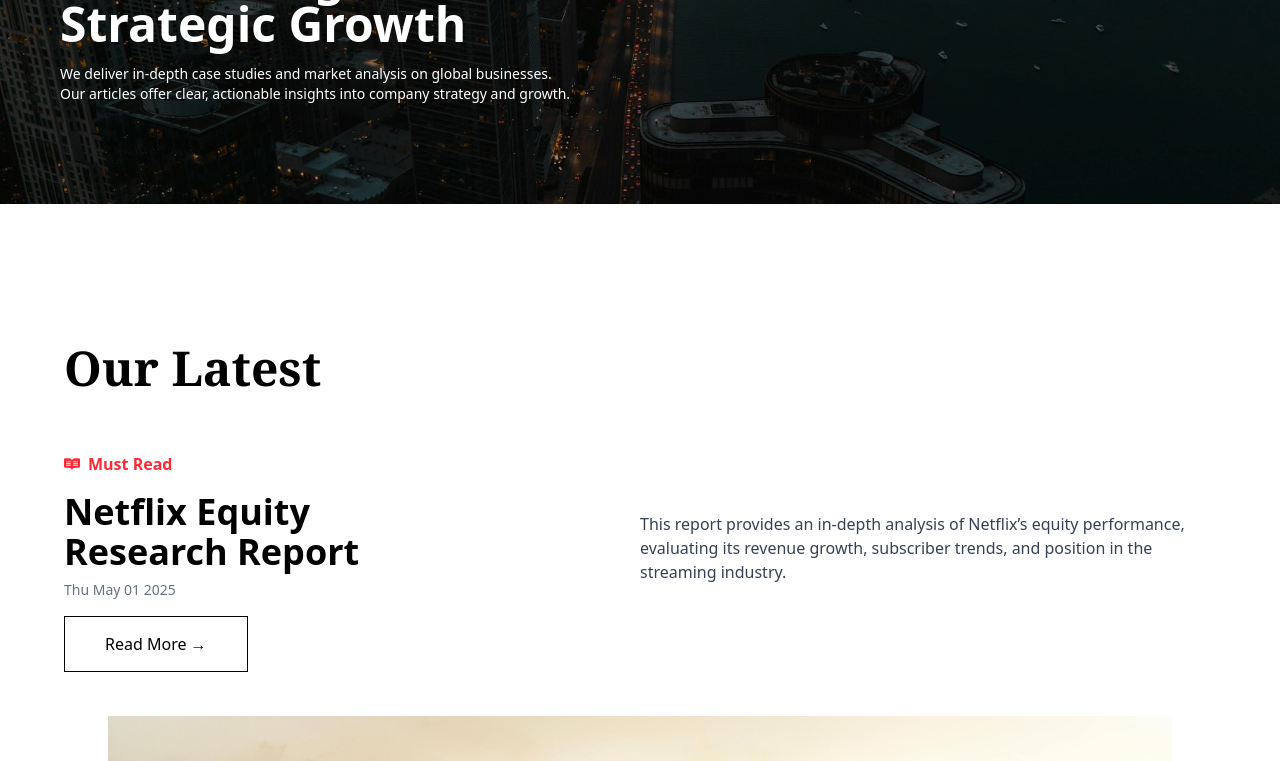
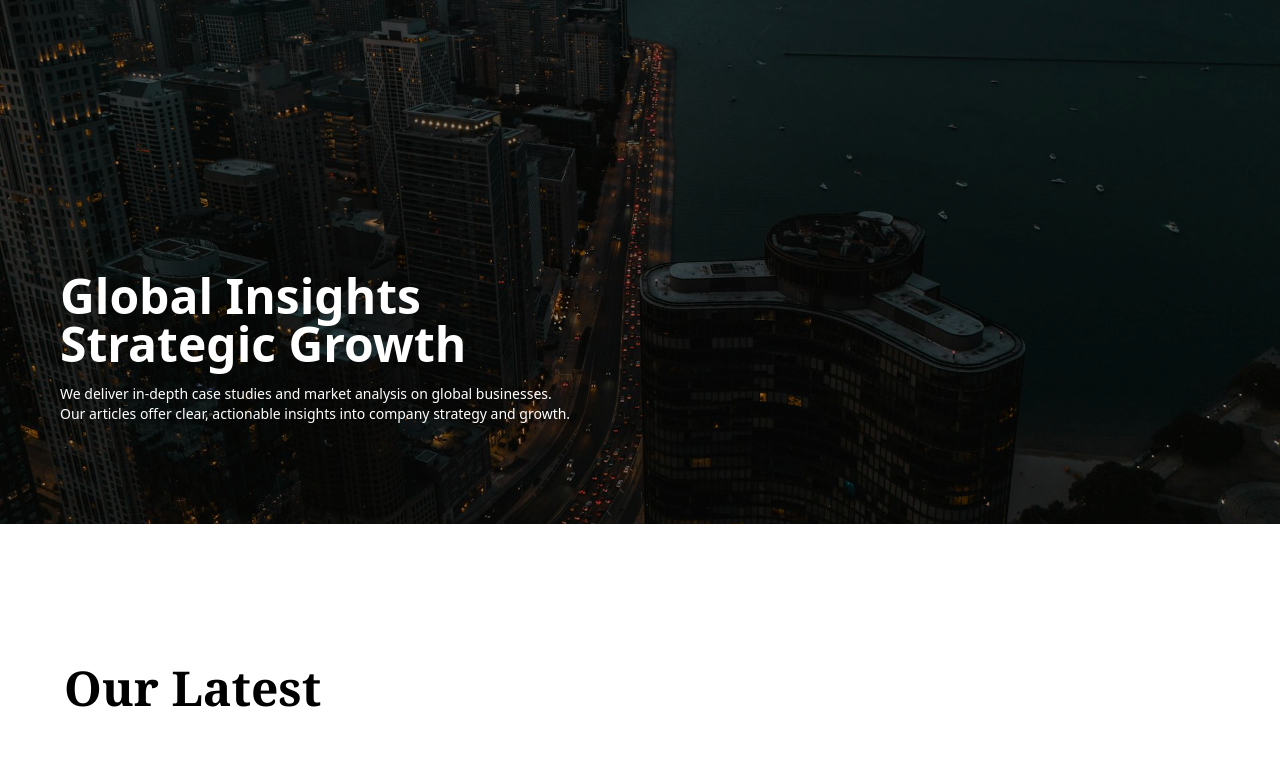
Before and after one commit to Kk120306/PMI, a React (Vite) app: page / in a window 1280 px wide. Shown: the part 300-1061 px from the top of the page. Built offline with nearby package versions, Linux system fonts and the light colour scheme.

Commit message:
small tweaks

```diff
--- a/src/components/Navbar/Navbar.jsx
+++ b/src/components/Navbar/Navbar.jsx
@@ -13,7 +13,7 @@
         { name: 'Contact', path: '/contact' },
     ];
 
-    const linkClasses = 'hover:underline text-sm';
+    const linkClasses = 'relative text-sm after:content-[""] after:absolute after:-bottom-1 after:left-0 after:w-0 after:h-[2px] after:bg-sky-500 hover:after:w-full';
 
     return (
         <nav className="bg-black text-white p-4 pr-6">
@@ -44,7 +44,7 @@
                         <li key={item.name}>
                             <Link
                                 to={item.path}
-                                className={linkClasses}
+                                className="text-sm hover:underline"
                                 onClick={() => setIsOpen(false)}
                             >
                                 {item.name}
--- a/src/components/Pages/HomePage.jsx
+++ b/src/components/Pages/HomePage.jsx
@@ -7,10 +7,10 @@
 
 const HomePage = () => {
     return (
-        <div className="text-white ">
+        <div className="text-white mb-10">
 
             <div
-                className="relative h-[50vh] bg-cover bg-center flex items-end md:p-12 p-7 lg:p-15 pb-0 justify-between gap-5"
+                className="relative h-[90vh] bg-cover bg-center flex items-end md:p-12 p-7 lg:p-15 pb-0 justify-between gap-5"
                 style={{ backgroundImage: `url(${HomeBg})` }}
             >
                 <div className="absolute inset-0 bg-black/40"></div>
@@ -28,7 +28,7 @@
 
             </div>
 
-            <div className="md:p-12 p-7 lg:p-15 text-black mt-20 flex flex-col items-center justify-center gap-8 md:gap-15">
+            <div className="md:p-12 p-7 lg:p-15 text-black mt-20 flex flex-col items-center justify-center gap-8 md:gap-20">
                 <NewestArticle />
                 <div className="w-full md:px-8 lg:px-12">
                     <img
--- a/src/components/RecentArticles.jsx
+++ b/src/components/RecentArticles.jsx
@@ -15,7 +15,7 @@
     if (newest.length === 0) return <p>No articles available.</p>;
 
     return (
-        <div className="text-black max-w-6xl mx-auto mt-20">
+        <div className="text-black max-w-6xl mx-auto mt-15">
             <h2 className="text-3xl md:text-5xl font-semibold mb-15 font-serif">Read More</h2>
 
             <div className="grid grid-cols-1 sm:grid-cols-2 xl:grid-cols-3 gap-10">
```
